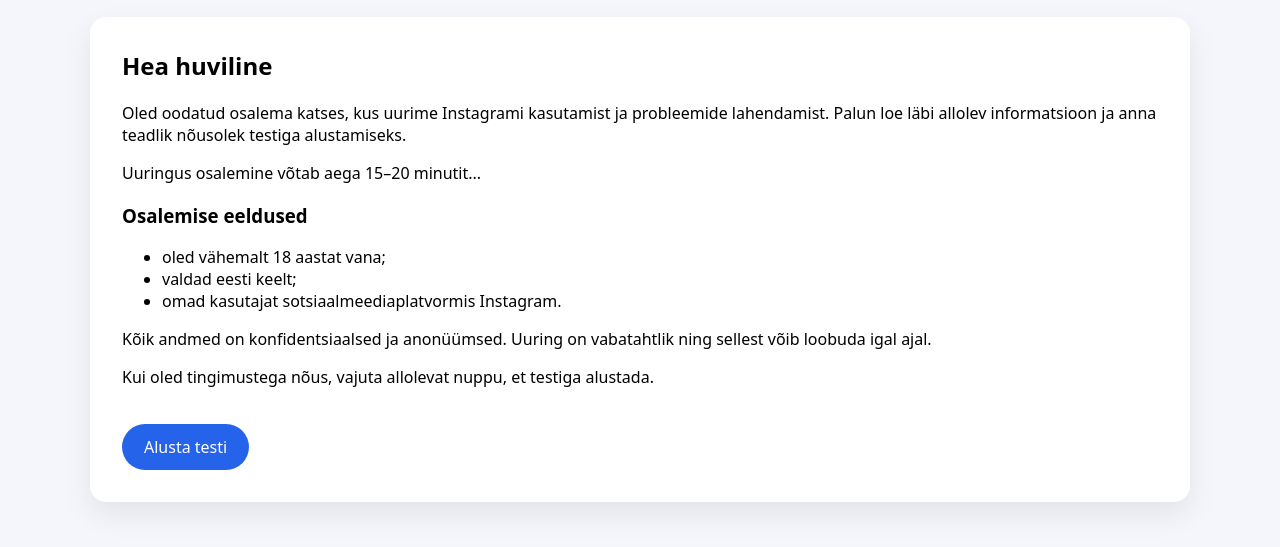
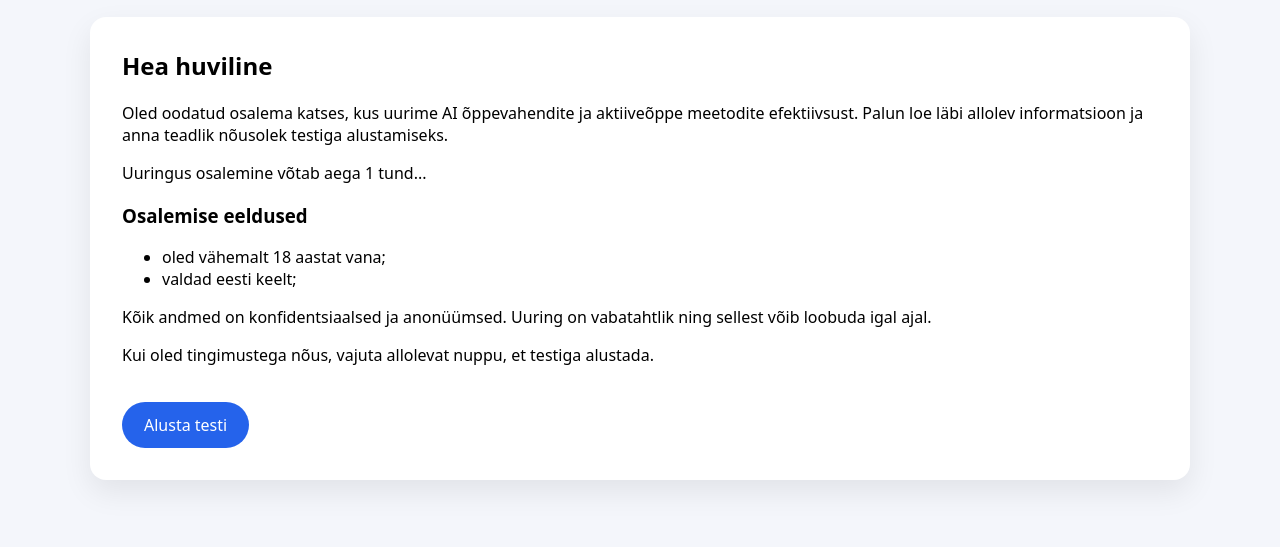
Before and after one commit to ErikReinart/Registreerimisleht, a plain HTML site: page index.html in a window 1280 px wide. Shown: the part 121-668 px from the top of the page. Drawn offline with Linux system fonts and the light colour scheme.

Commit message:
Update study participation details in index.html

```diff
--- a/index.html
+++ b/index.html
@@ -18,17 +18,17 @@
             <h2>Hea huviline</h2>
 
             <p>
-                Oled oodatud osalema katses, kus uurime Instagrami kasutamist ja probleemide lahendamist.
+                Oled oodatud osalema katses, kus uurime AI õppevahendite ja aktiiveõppe meetodite efektiivsust.
                 Palun loe läbi allolev informatsioon ja anna teadlik nõusolek testiga alustamiseks.
             </p>
 
-            <p>Uuringus osalemine võtab aega 15–20 minutit...</p>
+            <p>Uuringus osalemine võtab aega 1 tund...</p>
 
             <h3>Osalemise eeldused</h3>
             <ul>
                 <li>oled vähemalt 18 aastat vana;</li>
                 <li>valdad eesti keelt;</li>
-                <li>omad kasutajat sotsiaalmeediaplatvormis Instagram.</li>
+
             </ul>
 
             <p>
```
